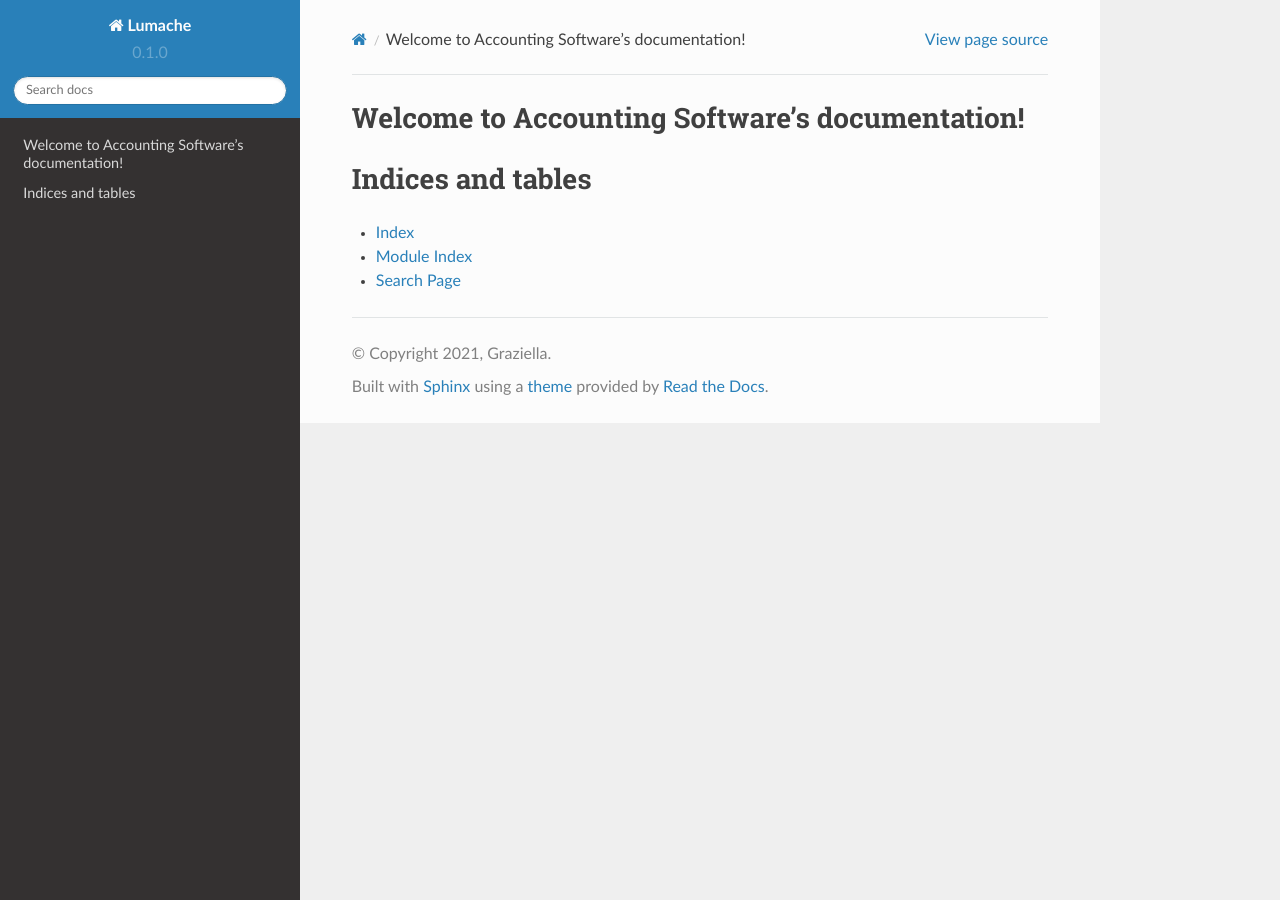
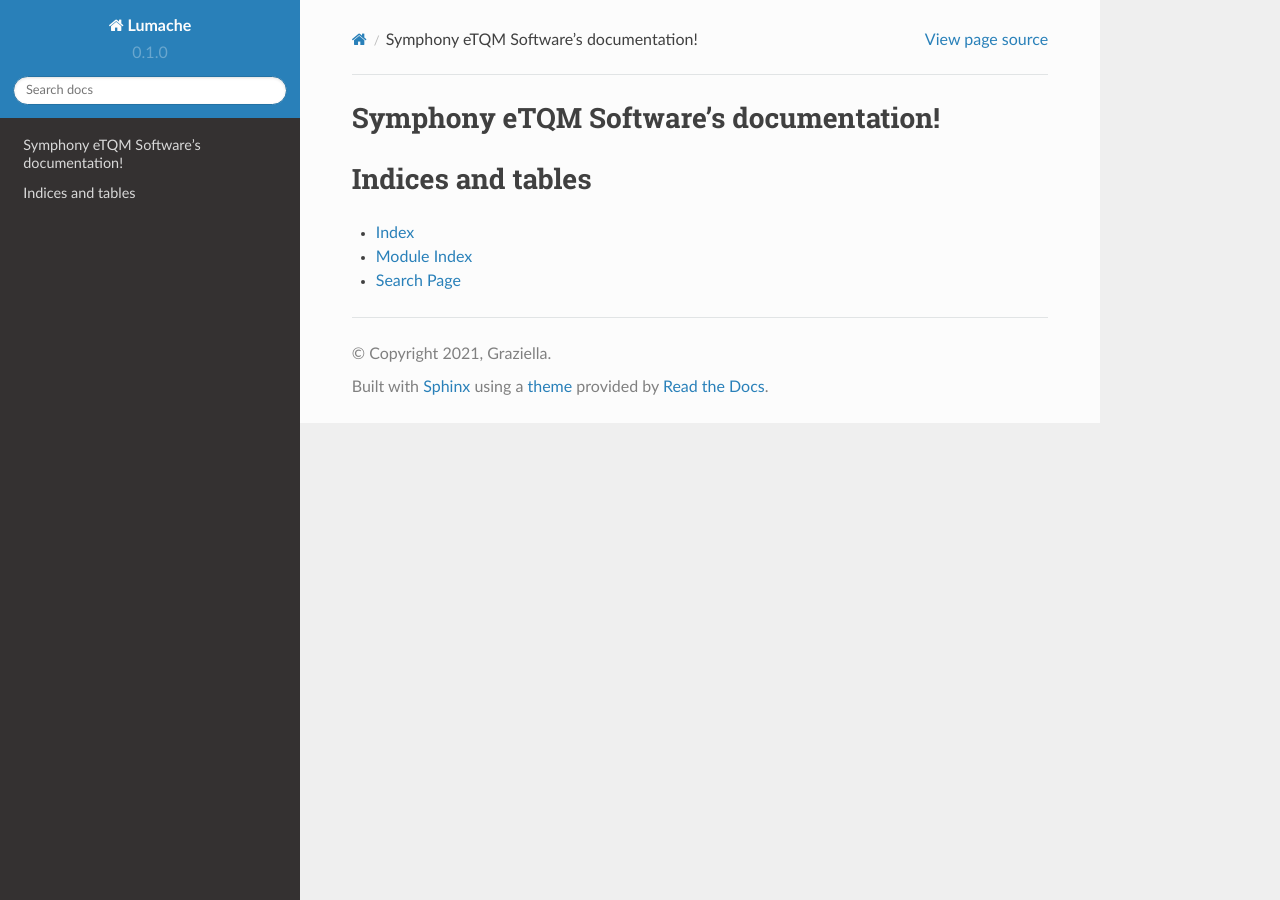
Before and after one commit to wookfai/manual, a Sphinx documentation site: the page built from docs/source/index.rst, in a window 1280 px wide. Built offline with Sphinx 7.4.7 and the Read the Docs theme 2.0.0, drawn with Linux system fonts in a browser that asks for light colours; pages that are not in the unit, such as notebooks, are missing from menus.

Commit message:
Update index.rst

```diff
--- a/docs/source/index.rst
+++ b/docs/source/index.rst
@@ -3,7 +3,7 @@
    You can adapt this file completely to your liking, but it should at least
    contain the root `toctree` directive.
 
-Welcome to Accounting Software's documentation!
+Symphony eTQM Software's documentation!
 ===============================================
 
 .. toctree::
```
